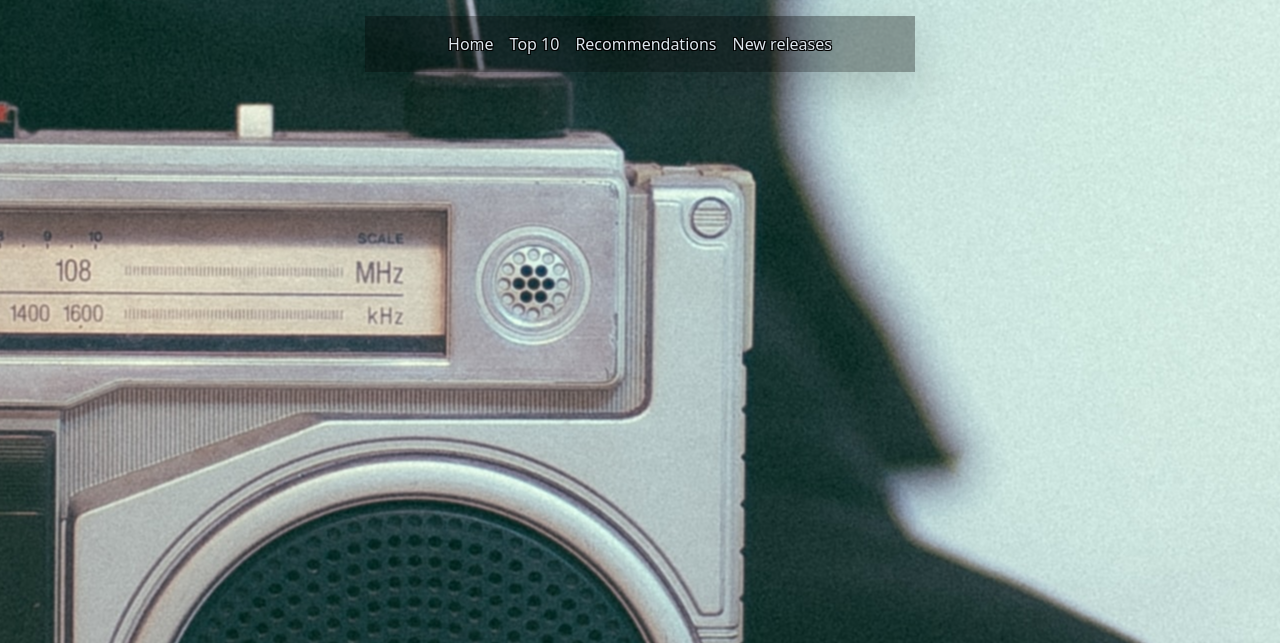
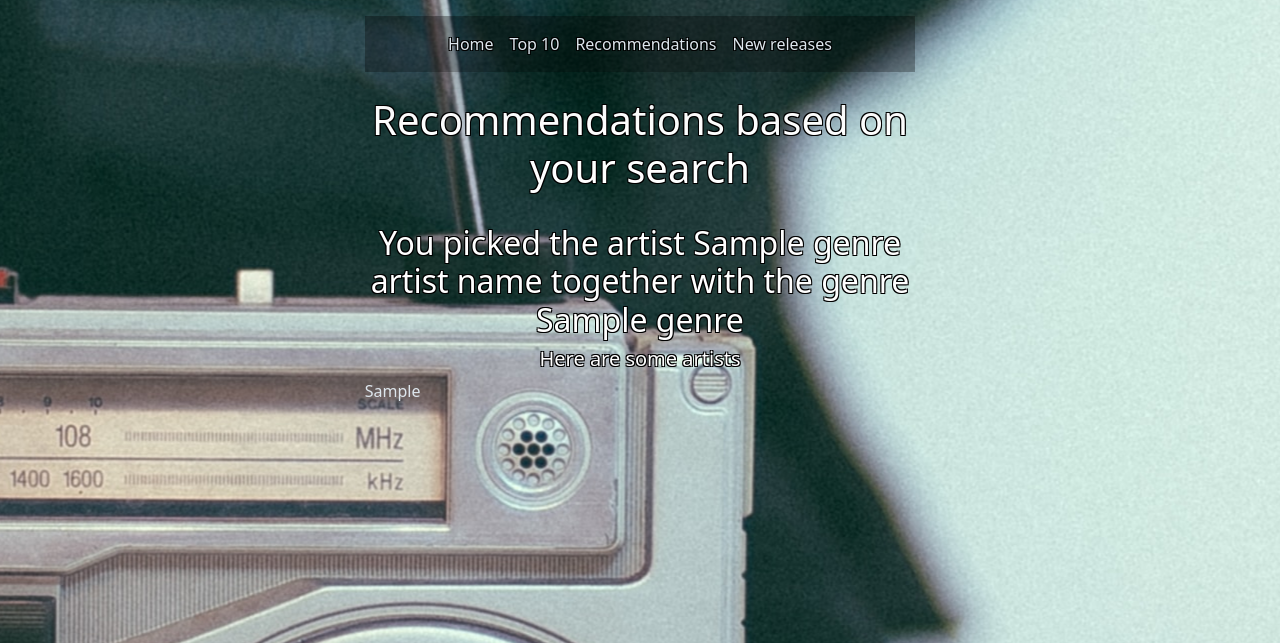
Before and after one commit to antonlovg/programmering2, a Flask app: template individuella/application/templates/recommendations.html in a window 1280 px wide. Shown: the top 643 px of the page. Run offline with Flask 3, Linux system fonts and the light colour scheme; the template is opened without the code that fills it: most values are stand-ins (such as "Sample title", 1, 10 or a date in 2020); some libraries are stand-ins or nearby versions.

Commit message:
Utseende ändrat

```diff
--- a/individuella/application/app.py
+++ b/individuella/application/app.py
@@ -12,8 +12,9 @@
 
     # Hämtar funktionen från func och skickar det vidare till index.html för att skapa en dropdown med flera länder
     data_form = func.countrycode_form()
+    genres_form = func.genres_form()
 
-    return render_template('index.html', title="Home", data_form=data_form)
+    return render_template('index.html', title="Home", data_form=data_form, genres_form=genres_form)
 
 
 @app.route("/top10", methods=['POST'])
@@ -23,18 +24,21 @@
     """
     artist_name = request.form["formArtist"]
     country_code = request.form["countrycode"]
-    artist_data = func.ta_fram_top10(artist_name, country_code)
+    artist_data = func.get_top10(artist_name, country_code)
 
     return render_template('top10.html', data=artist_data, title="Top 10", artist_name=artist_name)
 
 
-@app.route("/recommendations")
+@app.route("/recommendations", methods=['POST'])
 def rec():
     """
     Denna route hämtar rekommenderade låtar via spotifys API.
     """
+    genre_artist_name = request.form["recommendationArtist"]
+    genre = request.form["formGenres"]
+    genre_data = func.get_recommendations(genre_artist_name, genre)
 
-    return render_template('recommendations.html', title="Recommendations")
+    return render_template('recommendations.html', genre_data=genre_data, title="Recommendations", genre_artist_name=genre_artist_name, genre=genre)
 
 
 @app.route("/new")
@@ -46,11 +50,6 @@
     return render_template('new.html', title="New releases")
 
 
-@app.route("/api")
-def api():
-    return render_template('index.html', title="Home")
-
-
 @app.errorhandler(404)
 def page_not_found(e):
     """
--- a/individuella/application/templates/header.html
+++ b/individuella/application/templates/header.html
@@ -7,9 +7,9 @@
         <div class="collapse navbar-collapse justify-content-center text-outline" id="navbarNavAltMarkup">
           <div class="navbar-nav" >
             <a class="nav-link active" style="color: #DDE6ED" aria-current="page" href="/">Home</a>
-            <a class="nav-link" style="color: #DDE6ED" href="#search">Top 10</a>
-            <a class="nav-link" style="color: #DDE6ED" href="#recommendations">Recommendations</a>
-            <a class="nav-link" style="color: #DDE6ED" href="new">New releases</a>
+            <a class="nav-link" style="color: #DDE6ED" href="/#search">Top 10</a>
+            <a class="nav-link" style="color: #DDE6ED" href="/#recommendations">Recommendations</a>
+            <a class="nav-link" style="color: #DDE6ED" href="/#new">New releases</a>
           </div>
         </div>
       </div>
--- a/individuella/application/templates/layout.html
+++ b/individuella/application/templates/layout.html
@@ -8,7 +8,9 @@
         <link rel="stylesheet" href="/static/css/bootstrap.min.css">
         {% endblock %}
     </head>
+
     <body>
+    <!-- Tillägg till bootstrap -->
     <style>
             body {
                 background-image: url("/static/img/background.jpg");
@@ -20,15 +22,21 @@
             text-shadow: -1px -1px 0 black, 1px -1px 0 black, -1px 1px 0 black, 1px 1px 0 black; /* Svart outline */
             }
     </style>
+
+    <!-- Header -->
     <div id="header">
         {% block header %}
         {% include "header.html" %}
         {% endblock %}
     </div>
-    <div style="color: #DDE6ED; width:50%; margin-left:auto; margin-right:auto;" id="content">
+
+    <!-- Innehåll -->
+    <div style="color: #DDE6ED; width:43%; margin-left:auto; margin-right:auto;" id="content">
         {% block content %}
         {% endblock %}
     </div>
+
+    <!-- Footer -->
     <div id="footer">
         {% block footer %}
         {% include "footer.html" %}
--- a/individuella/application/templates/recommendations.html
+++ b/individuella/application/templates/recommendations.html
@@ -1 +1,9 @@
 {% extends "layout.html" %}
+{% block content %}
+<br>
+<h1 class="text-outline text-center">Recommendations based on your search</h1>
+<br>
+<h2 class="text-outline text-center">You picked the artist {{genre_artist_name}} together with the genre {{ genre }}</h2>
+<h5 class="text-outline text-center">Here are some artists </h5>
+{{genre_data|safe}}
+{% endblock %}
```
Also changed, not shown: individuella/application/func.py (+62 -1 lines), individuella/application/templates/index.html (+18 -1 lines), individuella/tests/test_app.py (+0 -5 lines).
